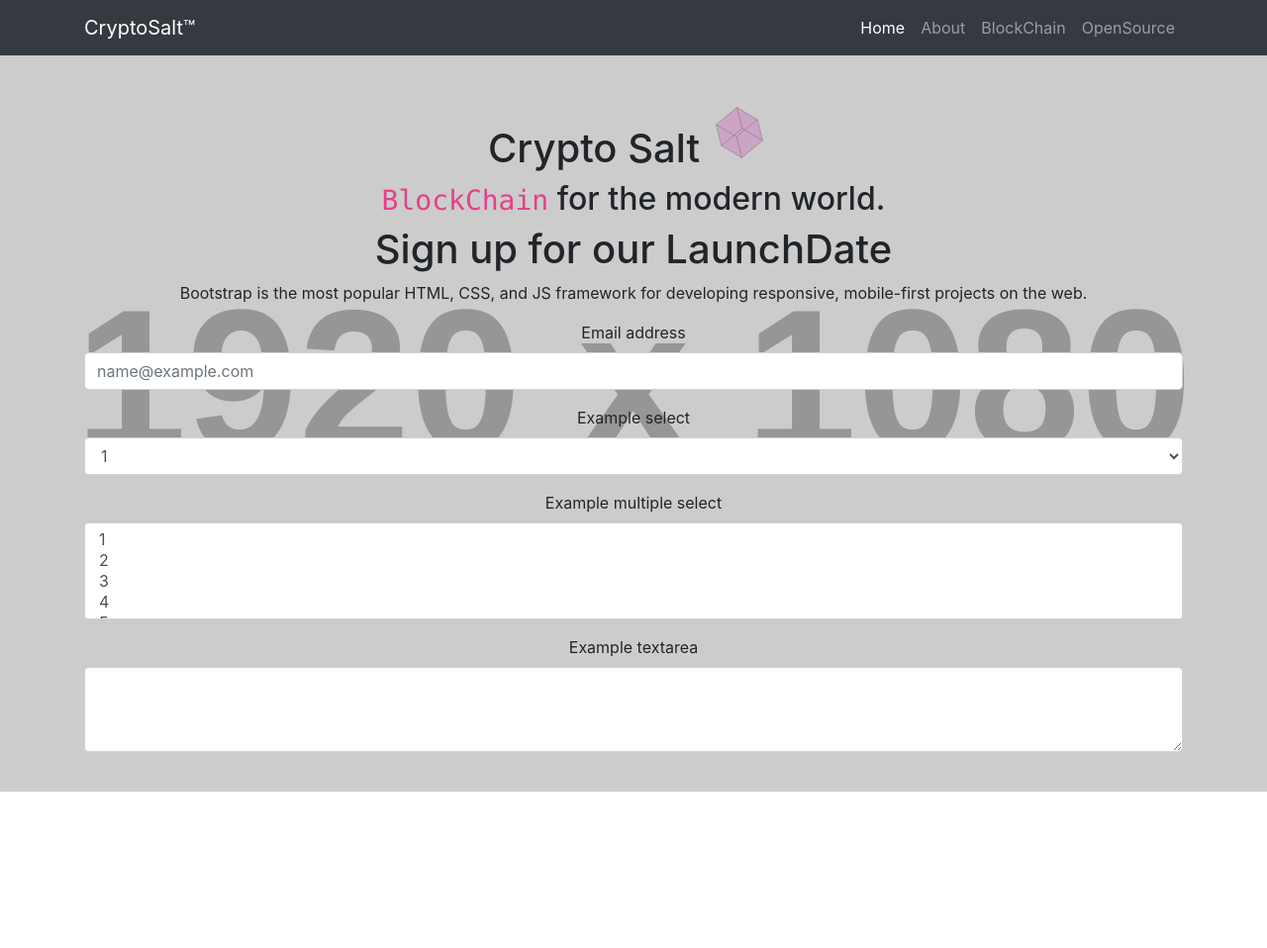
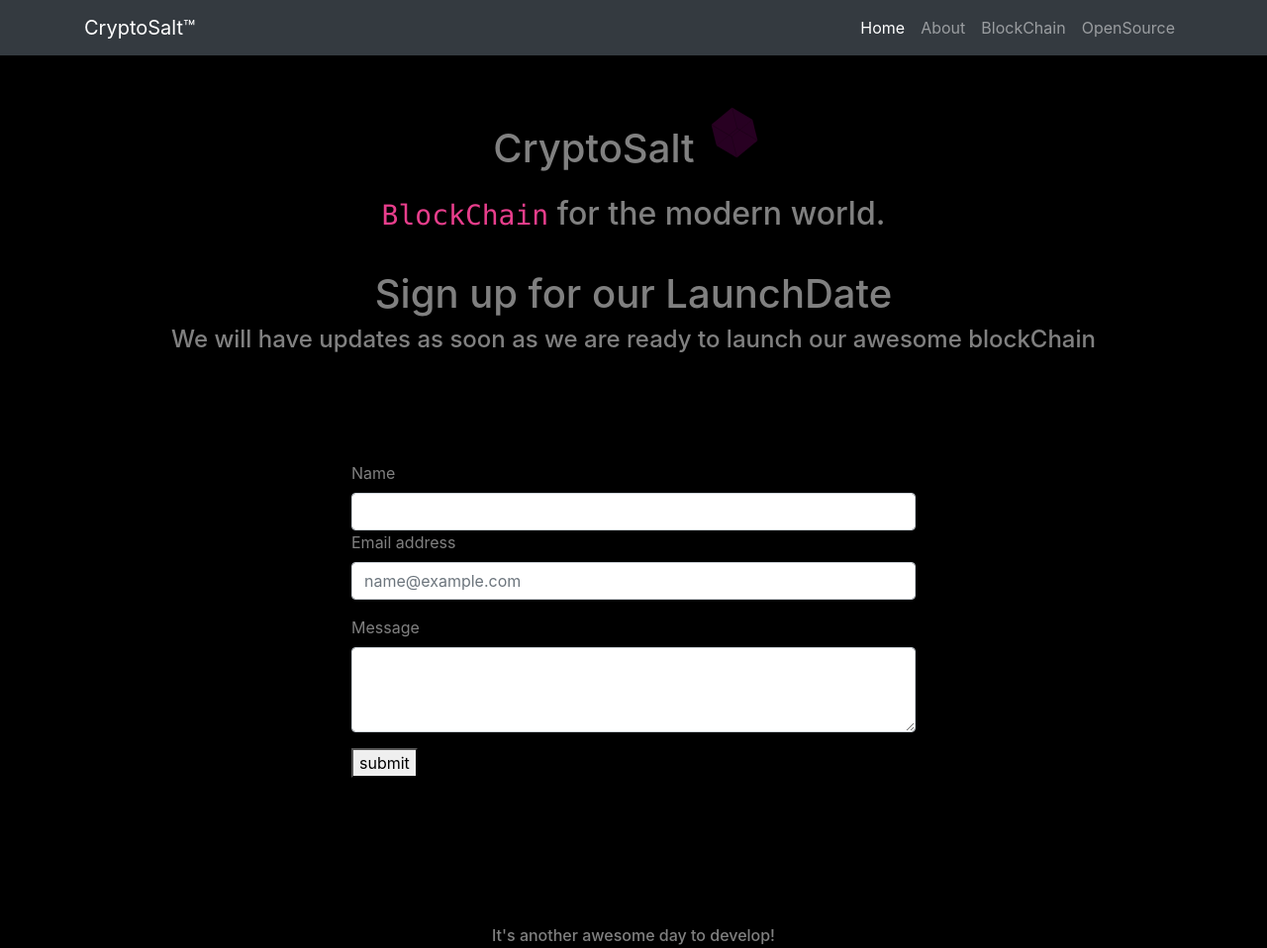
Before and after one commit to monarch619/cryptoLanding, a website with bundled scripts: page index.html in a window 1280 px wide. Shown: the whole page at 99% size. Before the commit the page ends 800 px from the top, so only its background shows below. Built offline with nearby package versions, Linux system fonts and the light colour scheme; placeholder pictures from the web are drawn by us; files whose address does not match are found by name.

Commit message:
finishing touches on simple landing/contact for cryptoSalt

```diff
--- a/index.html
+++ b/index.html
@@ -57,7 +57,7 @@
       <div class="container">
 
 
-            <h1 class="mt-5">Crypto Salt<svg view-box="0 0 80 60" width="80" height="60"</svg></h1>
+            <h1 class="mt-5">CryptoSalt<svg view-box="0 0 80 60" width="80" height="60"</svg></h1>
 
             <h2 class="animated bounce"><code>BlockChain</code> for the modern world.</h2>
 
@@ -67,46 +67,40 @@
 
 
   <div>
-    <h1>Sign up for our LaunchDate</h1>
-    <p>Bootstrap is the most popular HTML, CSS, and JS framework for developing responsive, mobile-first projects on the web.</p>
+    <h1 id="lnchD">Sign up for our LaunchDate</h1>
+    <h4>We will have updates as soon as we are ready to launch our awesome blockChain</h4>
   </div>
 
+<section id="formSp">
 <div class="container"
   <form>
+
+    <div class="form-group">
+      <label for="exampleFormControlSelect1">Name</label>
+      <input type="Name" class="form-control" id="exampleFormControlInput1" >
+  <!-- can place options here -->
+  </input>
   <div class="form-group">
     <label for="exampleFormControlInput1">Email address</label>
     <input type="email" class="form-control" id="exampleFormControlInput1" placeholder="name@example.com">
   </div>
+
+  </div>
+
   <div class="form-group">
-    <label for="exampleFormControlSelect1">Example select</label>
-    <select class="form-control" id="exampleFormControlSelect1">
-      <option>1</option>
-      <option>2</option>
-      <option>3</option>
-      <option>4</option>
-      <option>5</option>
-    </select>
-  </div>
-  <div class="form-group">
-    <label for="exampleFormControlSelect2">Example multiple select</label>
-    <select multiple class="form-control" id="exampleFormControlSelect2">
-      <option>1</option>
-      <option>2</option>
-      <option>3</option>
-      <option>4</option>
-      <option>5</option>
-    </select>
-  </div>
-  <div class="form-group">
-    <label for="exampleFormControlTextarea1">Example textarea</label>
+    <label for="exampleFormControlTextarea1">Message</label>
     <textarea class="form-control" id="exampleFormControlTextarea1" rows="3"></textarea>
   </div>
+  <button type="submit">submit</button>
 </form>
 </div>
+</section>
 
 
 
-
+<footer>
+<h6> It's another awesome day to develop! </h6>
+</footer
 
 
     <!-- Bootstrap core JavaScript -->
--- a/main.css
+++ b/main.css
@@ -1,10 +1,7 @@
 body {
-  background: url('http://placehold.it/1920x1080') no-repeat center center fixed;
-  -webkit-background-size: cover;
-  -moz-background-size: cover;
-  background-size: cover;
-  -o-background-size: cover;
+  background-color: black;
   text-align: center;
+  color:gray;
 }
 
 
@@ -16,4 +13,23 @@
 
 svg {
 	background:transparent;
+  color:pink;
 }
+
+#formSp {
+
+   padding-top: 100px;
+   margin-left: auto;
+   margin-right: auto;
+   text-align: left;
+   max-width: 600px;
+}
+
+h2 {padding-top: 15px;}
+
+
+h1#lnchD{
+  padding-top: 30px;
+}
+
+footer{padding-top: 150px;}
```
